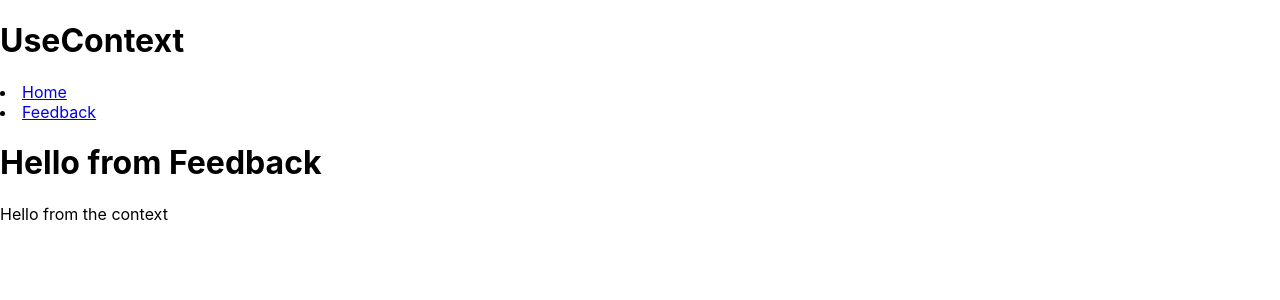
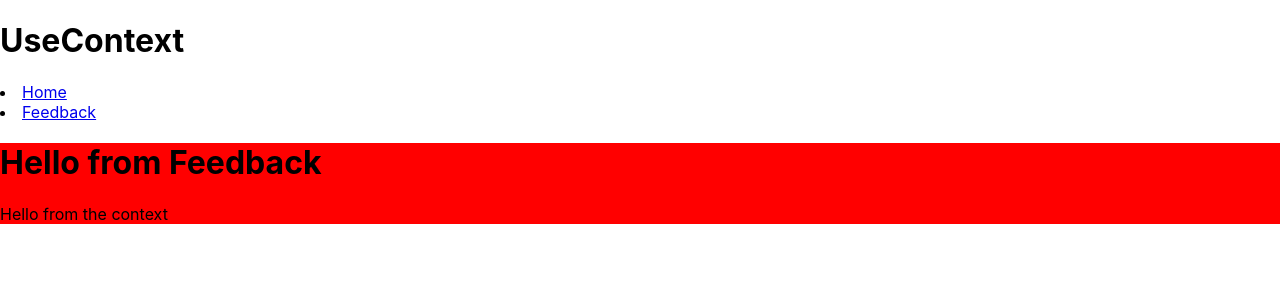
Before and after one commit to ravimengal/React-Context, a React (Create React App) app: page /feedback in a window 1280 px wide. Shown: the top 300 px of the page. Built offline with nearby package versions, Linux system fonts and the light colour scheme.

Commit message:
usestate is used

```diff
--- a/src/components/Feedback.js
+++ b/src/components/Feedback.js
@@ -2,10 +2,10 @@ import React,{useContext} from 'react'
 import Appcontext from '../context/app-context'
 
 const Feedback = () => {
-    const {message} = useContext(Appcontext)
+    const {message,auth} = useContext(Appcontext)
 
     return (
-        <div>
+        <div style={{backgroundColor: auth ? 'green' : 'red'}}>
             <h1>Hello from Feedback</h1>
             {message}
 
--- a/src/components/Home.js
+++ b/src/components/Home.js
@@ -1,9 +1,23 @@
-import React from 'react'
+import React,{useContext} from 'react'
+
+import Appcontext from '../context/app-context';
 
 const Home = () => {
+
+    const {message,auth,setAuth} = useContext(Appcontext)
+
     return (
-        <div>
+        <div style={{backgroundColor: auth ? 'red':'green' }}>
             <h1>Hello from Home</h1>
+            {auth ?  <button onClick={()=> setAuth(false)}>Login</button>:<button onClick={()=>setAuth(true)}>Logout</button>}
+
+           <br/>
+           <br/> {message}
+           <br/>
+           <br/>
+
+
+
         </div>
     )
 }
--- a/src/context/Mycontext.js
+++ b/src/context/Mycontext.js
@@ -1,9 +1,12 @@
-import React  from "react";
-import  Appcontext  from './app-context';
+import React, { useState } from "react";
+import Appcontext from "./app-context";
 
 const Mycontext = (props) => {
+  const [auth, setAuth] = useState(true);
   return (
-    <Appcontext.Provider value={{ message: "Hello from the context" }}>
+    <Appcontext.Provider
+      value={(auth, setAuth, { message: "Hello from the context" })}
+    >
       {props.children}
     </Appcontext.Provider>
   );
```
